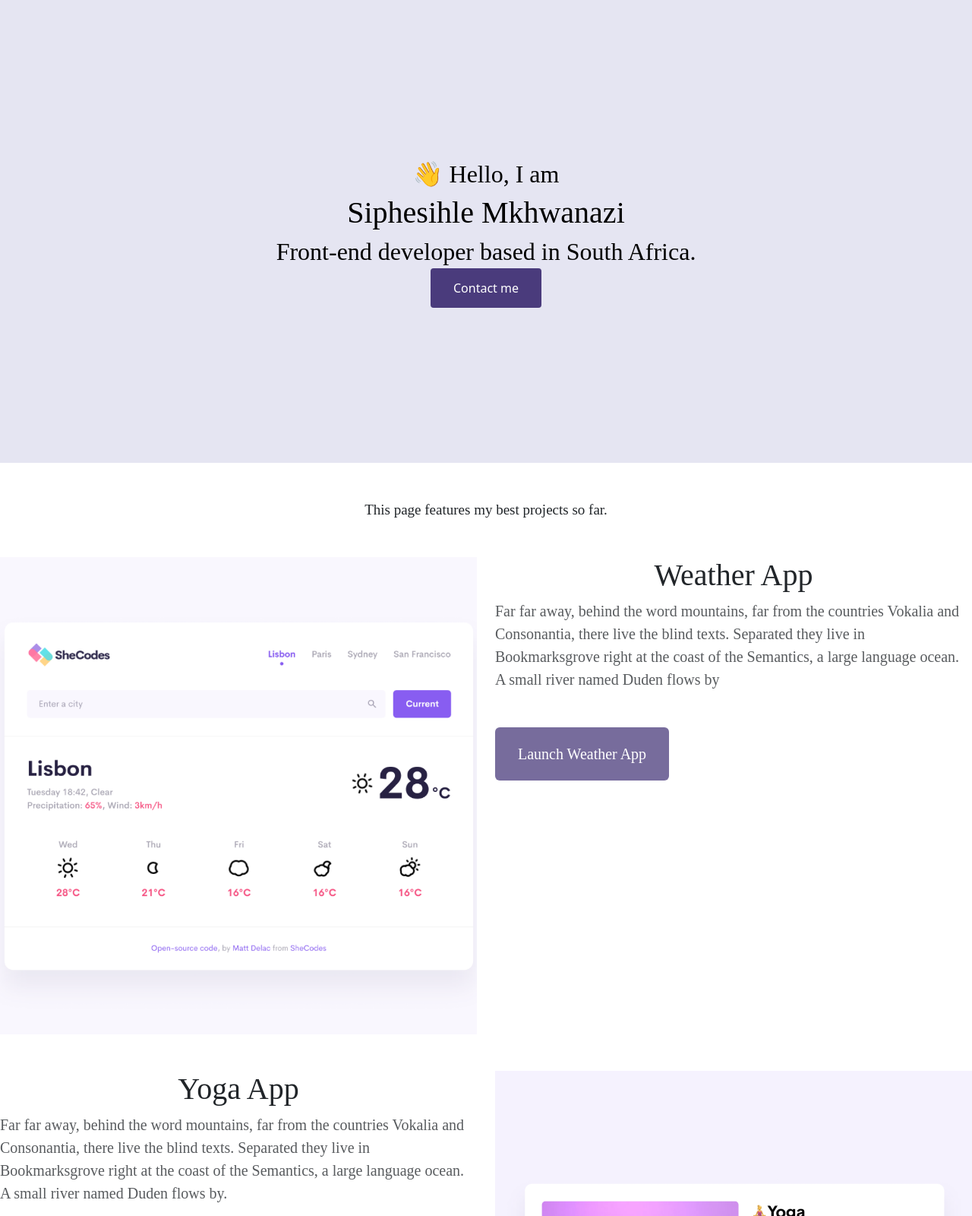
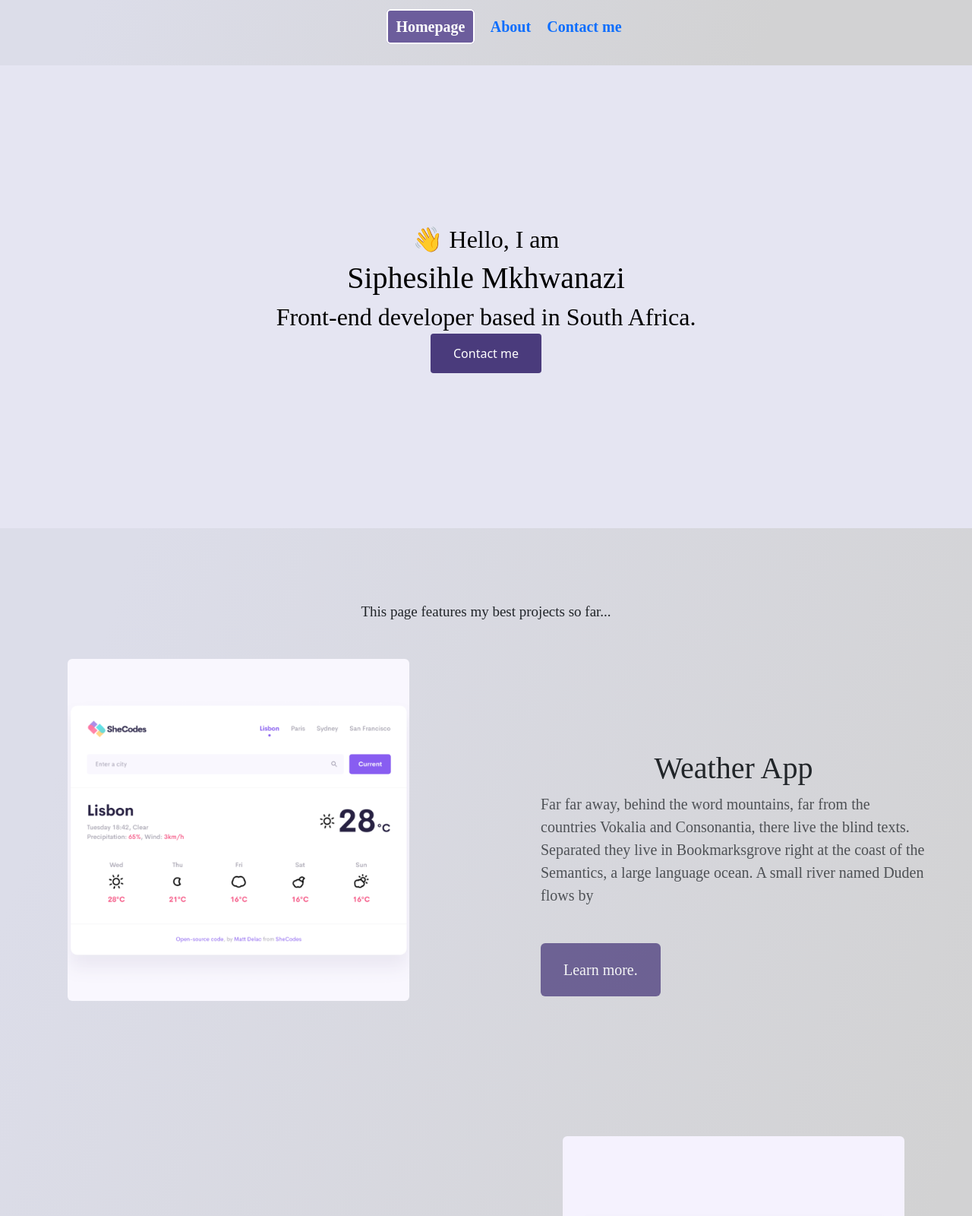
Before and after one commit to Siphesihle09/portfolio-project, a plain HTML site: page index.html in a window 1280 px wide. Shown: the top 1600 px of the page at 76% size. Drawn offline with nearby package versions, Linux system fonts and the light colour scheme; a web font is replaced by a local one.

Commit message:
Added navbar and more CSS

```diff
--- a/index.html
+++ b/index.html
@@ -24,6 +24,20 @@
     />
   </head>
   <body>
+
+    <header>
+        <div class="container">
+            <nav class="d-flex justify-content-center navbar-links">
+                <ul>
+                    <li class="active"><a href="" title="Homepage">Homepage</a>  </li>
+                    <li><a href="" title="About"> About</a>  </li>
+                    <li><a href="" title="Contact me">Contact me</a> </li>
+                </ul>
+
+            </nav>
+        </div>
+    </header>
+    <main></main>
     <div class="hero">
       <h2>👋 Hello, I am</h2>
       <h1 class="fs-1">Siphesihle Mkhwanazi</h1>
@@ -32,45 +46,55 @@
         <a href="#" class="contact-me">Contact me</a>
       </div>
     </div>
-    <p class="m-5">This page features my best projects so far.</p>
+
+    <div class="projects pt-5">
+       <p class="m-5">This page features my best projects so far...</p>
      <div class="row">
-      <div class="col-sm-6">
-        <img src="images/weather.png" alt="Image of Weather app project" class="img-fluid d-none d-sm-block" />
+      <div class="col d-none d-lg-block">
+        <img src="images/weather.png" alt="Image of Weather app project" width="450px" class="img-fluid d-none d-sm-block rounded d-block mx-auto" />
       </div>
-    <div class="col-sm-6">
 
+    <div class="col">
+       <div class="project-description">
           <h1 class="mb-2 mt-9 "> Weather App</h1>
           <p class="fs-5 text-start opacity-75">
           Far far away, behind the word mountains, far from the countries Vokalia and Consonantia, there live the blind texts. Separated they live in Bookmarksgrove right at the coast of the Semantics, a large language ocean. A small river named Duden flows by
-        </br> <button class="weather-app mt-5 "> Launch Weather App</button>
+        </br> <button class="weather-app mt-5 "> Learn more.</button>
         </p>
       </div>
       </div>
+      </div>
       <div class="row mt-5">
-        <div class="col-sm-6">
+        <div class="col">
+           <div class="project-description">
 
           <h1 class="mb-2 "> Yoga App</h1>
           <p class="fs-5 text-start opacity-75">
           Far far away, behind the word mountains, far from the countries Vokalia and Consonantia, there live the blind texts. Separated they live in Bookmarksgrove right at the coast of the Semantics, a large language ocean. A small river named Duden flows by.
-        </br> <button class="weather-app mt-4"> Launch Yoga App</button>
+        </br> <button class="weather-app mt-4"> Learn more.</button>
         </p>
         </div>
-        <div class="col-sm-6">
-          <img src="images/yoga.png" alt="Image of Yoga app project" class="img-fluid d-none d-sm-block">
+        </div>
+        <div class="col d-none d-lg-block">
+          <img src="images/yoga.png" alt="Image of Yoga app project" width="450px" class="img-fluid d-none d-sm-block rounded d-block mx-auto">
         </div>
       </div>
       <div class="row mt-5">
         <div class="col-sm-6">
-          <img src="images/yogurt.png" alt="image of Yogurt app project" class="img-fluid d-none d-sm-block ">
+          <img src="images/yogurt.png" alt="image of Yogurt app project" width="450px" class="img-fluid d-none d-sm-block rounded d-block mx-auto">
         </div>
-      <div class="col-sm-6">
+      <div class="col">
+        <div class="project-description">
         <h1 class="mt-2 "> Yogurt App</h1>
         <p class="fs-5 text-start opacity-75">
         Far far away, behind the word mountains, far from the countries Vokalia and Consonantia, there live the blind texts. Separated they live in Bookmarksgrove right at the coast of the Semantics, a large language ocean. A small river named Duden flows by.
-      </br> <button class="weather-app mt-4"> Launch Yogurt App</button>
+      </br> <button class="weather-app mt-4"> Learn more.</button>
       </p>
     </div>
-  </div>
+</div>
+</div>
+<footer></footer>
+</div>
 </div>
   </body>
 </html>
--- a/src/styles.css
+++ b/src/styles.css
@@ -1,3 +1,43 @@
+.projects {
+  background: linear-gradient(
+    109.5deg,
+    rgb(220, 221, 233) 9.4%,
+    rgb(210, 210, 211) 78.4%
+  );
+}
+nav {
+  padding: 20px;
+}
+.navbar-links {
+  font-size: 20px;
+  font-weight: bold;
+}
+nav li {
+  list-style: none;
+  display: inline;
+  margin-left: 16px;
+}
+nav a {
+  text-decoration: none;
+  font-family: "Playfair Display", serif;
+}
+nav a:hover,
+nav li.active a {
+  transition: all 170ms ease-in-out;
+  background-color: rgb(108, 93, 156);
+  border-radius: 5px;
+  border: white solid 2px;
+  padding: 10px;
+  color: white;
+}
+
+header {
+  background: linear-gradient(
+    109.5deg,
+    rgb(220, 221, 233) 9.4%,
+    rgb(210, 210, 211) 78.4%
+  );
+}
 .hero {
   background: rgb(229, 229, 242);
   text-align: center;
@@ -6,7 +46,7 @@
   line-height: 2px;
 }
 h1 {
-  font-size: 17px;
+  font-size: 90px;
   text-align: center;
   font-family: "Playfair Display", serif;
 }
@@ -44,3 +84,7 @@ h2 {
   margin-top: 10px;
   text-align: center;
 }
+.project-description {
+  text-align: center;
+  padding: 120px 60px;
+}
```
